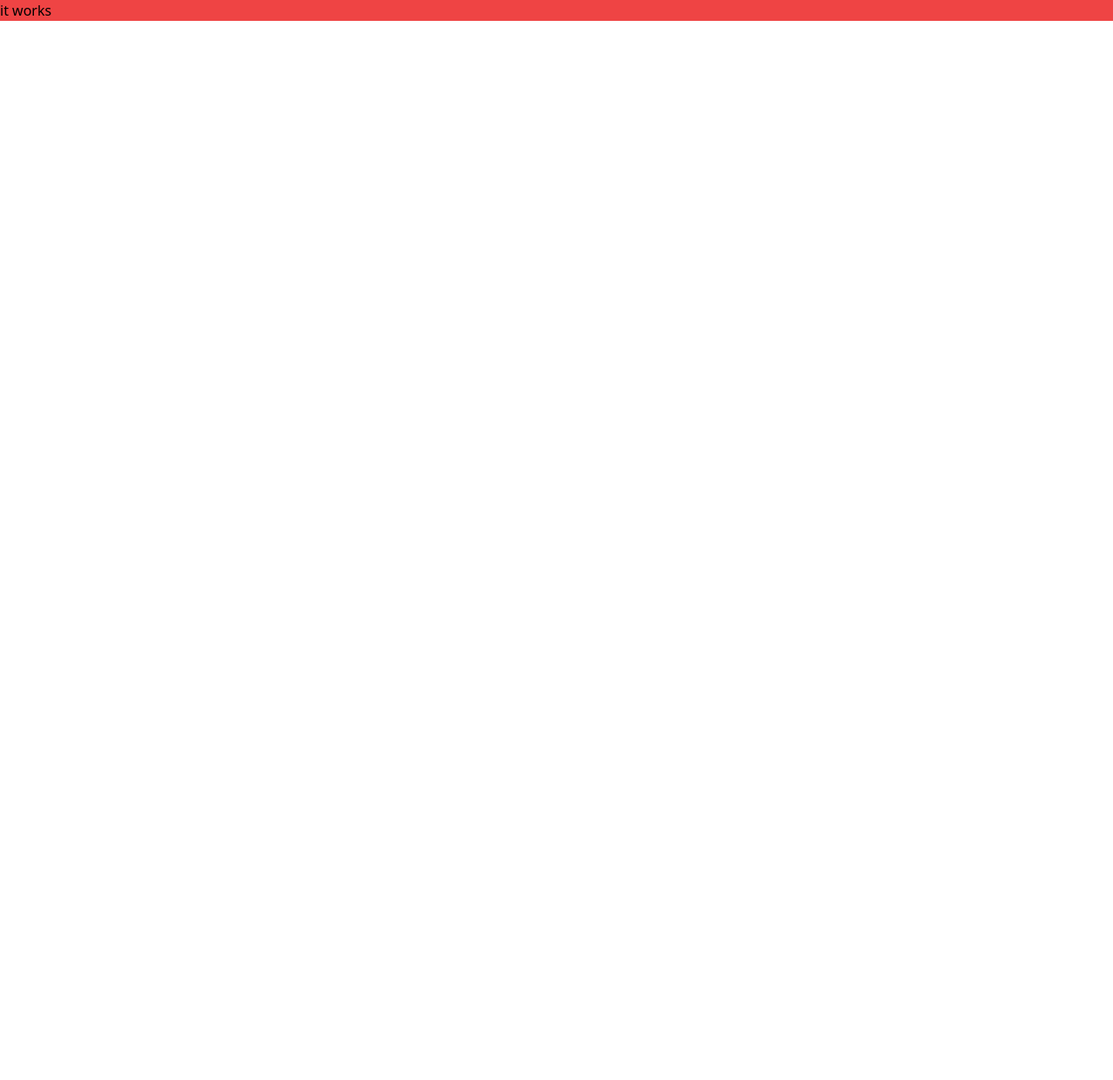
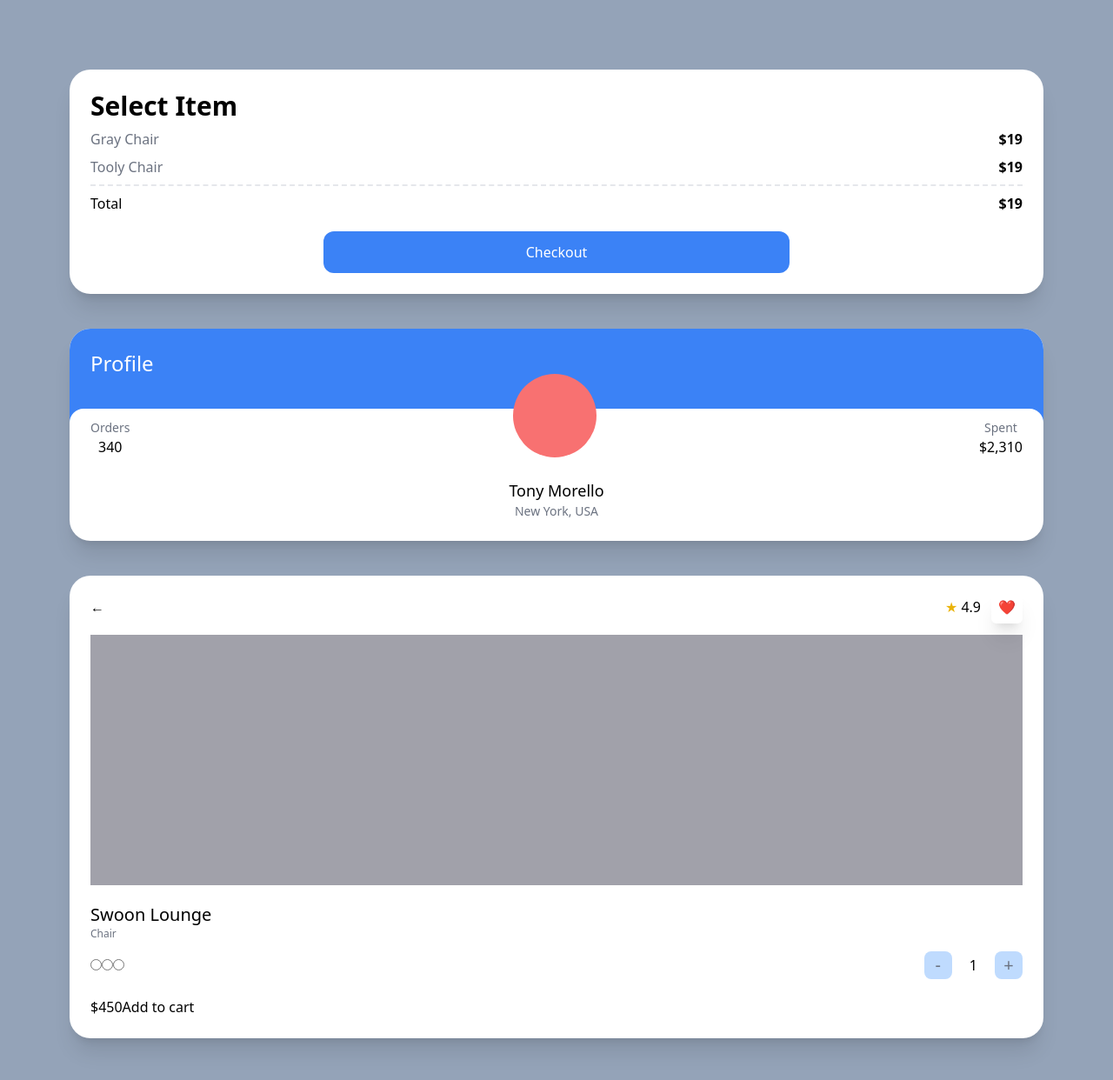
Before and after one commit to kky8822/carrotmarket-clone, a Next.js app: page / in a window 1280 px wide. Shown: the top 1242 px of the page at 87% size. Before the commit the page ends 800 px from the top, so only its background shows below. Built offline with nearby package versions, Linux system fonts and the light colour scheme.

Commit message:
220620_tailwind

```diff
--- a/pages/index.tsx
+++ b/pages/index.tsx
@@ -2,8 +2,84 @@
 
 const Home: NextPage = () => {
   return (
-    <div className="bg-red-500">
-      <h1 className="text-black">it works</h1>
+    <div className="bg-slate-400 py-20 px-20 grid gap-10 min-h-screen">
+      <div className="bg-white p-6 rounded-3xl shadow-xl">
+        <span className="font-semibold text-3xl">Select Item</span>
+        <div className="flex justify-between my-2">
+          <span className="text-gray-500 ">Gray Chair</span>
+          <span className="font-semibold">$19</span>
+        </div>
+        <div className="flex justify-between">
+          <span className="text-gray-500 ">Tooly Chair</span>
+          <span className="font-semibold">$19</span>
+        </div>
+        <div className="flex justify-between mt-2 pt-2 border-t-2 border-dashed">
+          <span>Total</span>
+          <span className="font-semibold">$19</span>
+        </div>
+        <div className="mt-5 bg-blue-500 text-white p-3 text-center rounded-xl w-2/4 mx-auto">
+          Checkout
+        </div>
+      </div>
+      <div className="bg-white overflow-hidden rounded-3xl shadow-xl">
+        <div className="bg-blue-500 p-6 pb-14">
+          <span className="text-white text-2xl">Profile</span>
+        </div>
+        <div className="rounded-2xl bg-white relative -top-5 p-6">
+          <div className="flex items-end justify-between relative -top-16">
+            <div className="flex flex-col items-center">
+              <span className="text-sm text-gray-500">Orders</span>
+              <span className="font-medium">340</span>
+            </div>
+            <div className="h-24 w-24 bg-red-400 rounded-full " />
+            <div className="flex flex-col items-center">
+              <span className="text-sm text-gray-500">Spent</span>
+              <span className="font-medium">$2,310</span>
+            </div>
+          </div>
+          <div className="relative flex flex-col items-center -mt-10 -mb-5">
+            <span className="text-lg font-medium">Tony Morello</span>
+            <span className="text-sm text-gray-500">New York, USA</span>
+          </div>
+        </div>
+      </div>
+      <div className="bg-white p-6 rounded-3xl shadow-xl">
+        <div className="flex justify-between items-center mb-5">
+          <span>←</span>
+          <div className="space-x-3">
+            <div className="inline">
+              <span className="text-yellow-500">★</span>
+              <span> 4.9</span>
+            </div>
+            <span className="shadow-xl p-2 rounded-md">❤️</span>
+          </div>
+        </div>
+        <div className="bg-zinc-400 h-72 mb-5" />
+        <div className="flex flex-col">
+          <span className="font-medium text-xl">Swoon Lounge</span>
+          <span className="text-xs text-gray-500">Chair</span>
+          <div className="mt-3 mb-5 flex justify-between items-center">
+            <div>
+              <input type="radio" />
+              <input type="radio" />
+              <input type="radio" />
+            </div>
+            <div className="flex items-center space-x-5">
+              <button className="rounded-lg bg-blue-200 flex justify-center items-center aspect-square w-8 text-xl text-gray-500">
+                -
+              </button>
+              <span>1</span>
+              <button className="rounded-lg bg-blue-200 flex justify-center items-center aspect-square w-8 text-xl text-gray-500">
+                +
+              </button>
+            </div>
+          </div>
+          <div>
+            <span>$450</span>
+            <button>Add to cart</button>
+          </div>
+        </div>
+      </div>
     </div>
   );
 };
```
